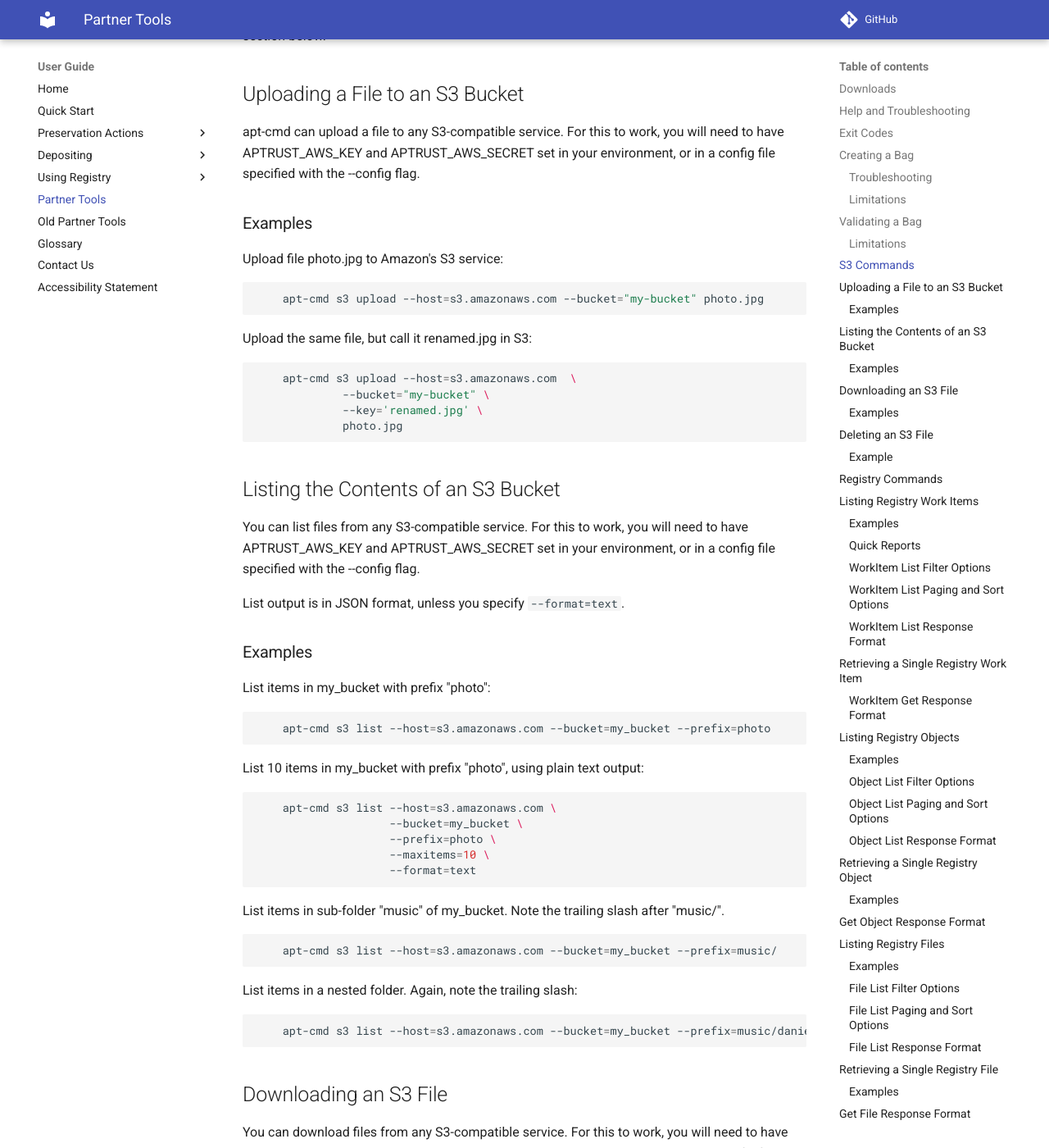
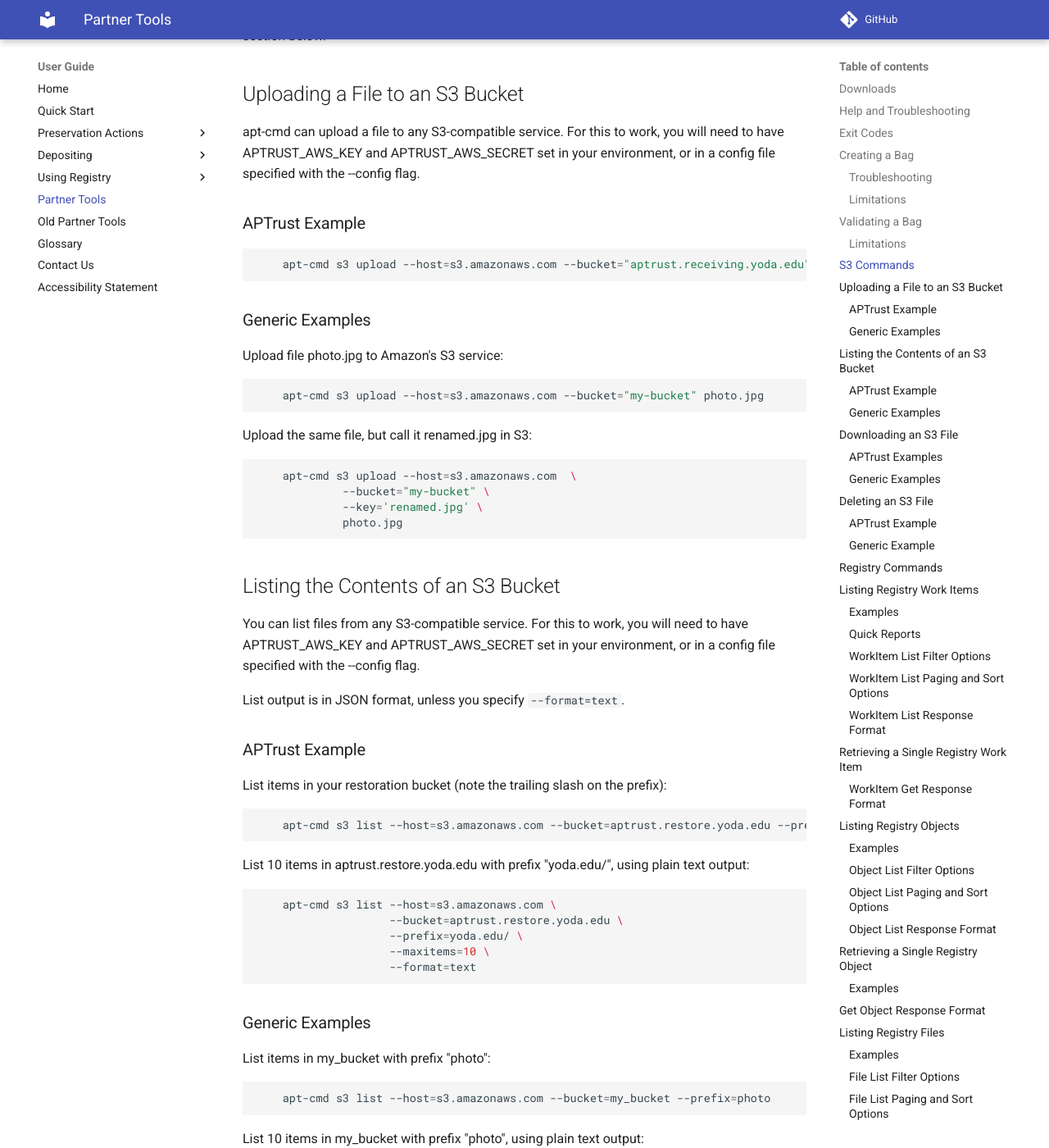
Before and after one commit to APTrust/userguide, an MkDocs documentation site: the page built from docs/partner_tools.md, in a window 1280 px wide and 1400 px high, scrolled down 4110 px. Shown: the whole window at 82% size. Built offline with MkDocs 1.6.1 and Material for MkDocs 9.7.7, drawn with Linux system fonts in a browser that asks for light colours; comment, search, counter and statistics services are not loaded; some of the changed text lies outside the part shown.

Commit message:
Add APTrust specific examples to Partner Tools

````diff
--- a/docs/partner_tools.md
+++ b/docs/partner_tools.md
@@ -171,7 +171,13 @@
 you will need to have APTRUST_AWS_KEY and APTRUST_AWS_SECRET set in your
 environment, or in a config file specified with the --config flag.
 
-### Examples
+### APTrust Example
+
+```bash
+    apt-cmd s3 upload --host=s3.amazonaws.com --bucket="aptrust.receiving.yoda.edu" yoda.edu.ms-12.888333k3.tar
+```
+
+### Generic Examples
 
 Upload file photo.jpg to Amazon's S3 service:
 
@@ -196,7 +202,25 @@
 
 List output is in JSON format, unless you specify `--format=text`.
 
-### Examples
+### APTrust Example
+
+List items in your restoration bucket (note the trailing slash on the prefix):
+
+```bash
+    apt-cmd s3 list --host=s3.amazonaws.com --bucket=aptrust.restore.yoda.edu --prefix=yoda.edu/
+```
+
+List 10 items in aptrust.restore.yoda.edu with prefix "yoda.edu/", using plain text output:
+
+```bash
+    apt-cmd s3 list --host=s3.amazonaws.com \
+                    --bucket=aptrust.restore.yoda.edu \
+                    --prefix=yoda.edu/ \
+                    --maxitems=10 \
+                    --format=text
+```
+
+### Generic Examples
 
 List items in my_bucket with prefix "photo":
 
@@ -232,7 +256,15 @@
 you will need to have APTRUST_AWS_KEY and APTRUST_AWS_SECRET set in your
 environment, or in a config file specified with the --config flag.
 
-### Examples
+### APTrust Examples
+
+Download a file from your restoration bucket to your current directory:
+
+```bash
+    apt-cmd s3 download --host=s3.amazonaws.com --bucket="aptrust.restore.yoda.edu" --key='yoda.edu/yoda.edu.ms-12.888333k3.tar' --save-as="yoda.edu.ms-12.888333k3.tar"
+```
+
+### Generic Examples
 
 Download a file from Amazon's S3 service into the current directory:
 
@@ -255,7 +287,18 @@
 you will need to have APTRUST_AWS_KEY and APTRUST_AWS_SECRET set in your
 environment, or in a config file specified with the --config flag.
 
-### Example
+### APTrust Example
+
+Delete a bag from your receiving bucket:
+
+```bash
+    apt-cmd s3 delete --host=s3.amazonaws.com --bucket="aptrust.receive.yoda.edu" --key='yoda.edu.ms-12.888333k3.tar'
+```
+
+Note: This returns exit status zero and `'{ "result": "OK" }'` if the key is
+successfully deleted or if the key wasn't in the bucket to begin with.
+
+### Generic Example
 
 Delete object photo.jpg from my-bucket on AWS S3:
 
````
